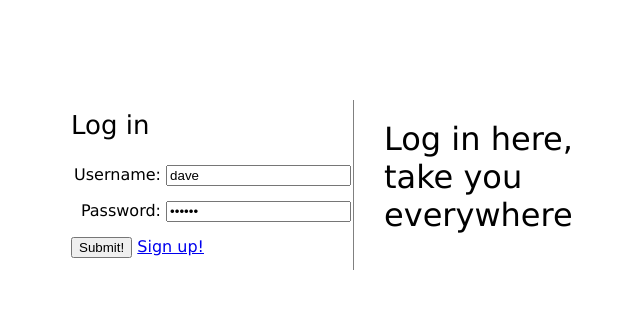
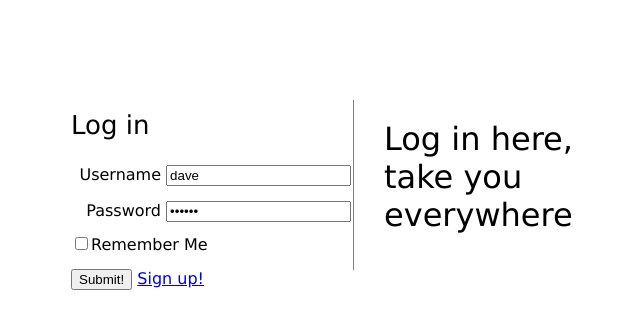
Before and after one commit to straightdave/uni, a PHP site: page /app/views/login.php in a window 1280 px wide. Shown: the top 329 px of the page, without its empty margins (269-909 px from the left). Run offline with PHP 8.4, Linux system fonts and the light colour scheme.

Commit message:
add feature: remember me 10 days

```diff
--- a/app/views/login.php
+++ b/app/views/login.php
@@ -72,10 +72,11 @@
       <p class="title">Log in</p>
       <p class="error"><?php if( isset($errorMessage) ) {echo $errorMessage;} ?></p>
       <form method="post">
-      <div class="lbfield">Username:</div>
+      <div class="lbfield">Username</div>
       <div class="inputfield"><input type="text" name="username" value="dave"></div> <br/>
-      <div class="lbfield">Password:</div>
+      <div class="lbfield">Password</div>
       <div class="inputfield"><input type="password" name="password" value="123123"></div> <br/>
+      <input type="checkbox" name="rememberme" />Remember Me <br/>
       <input type="submit" value="Submit!">
       <a href="/signup">Sign up!</a>
       </form>
```
Also changed, not shown: app/routes/user.php (+10 -5 lines).
